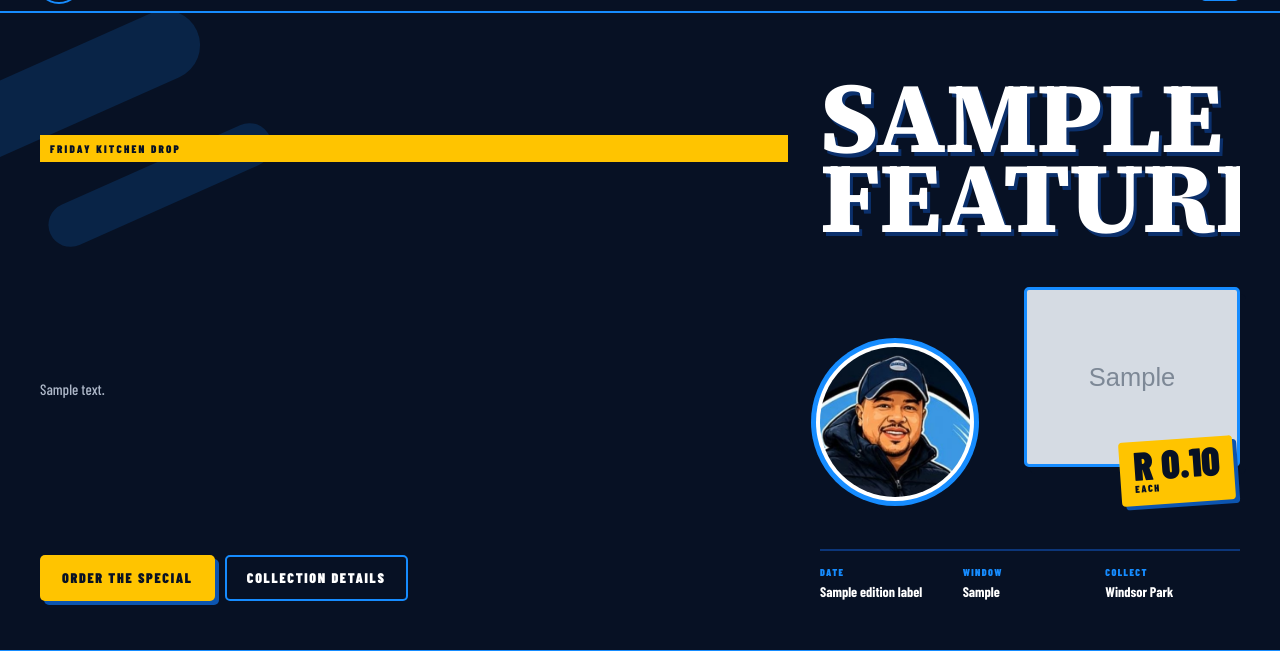
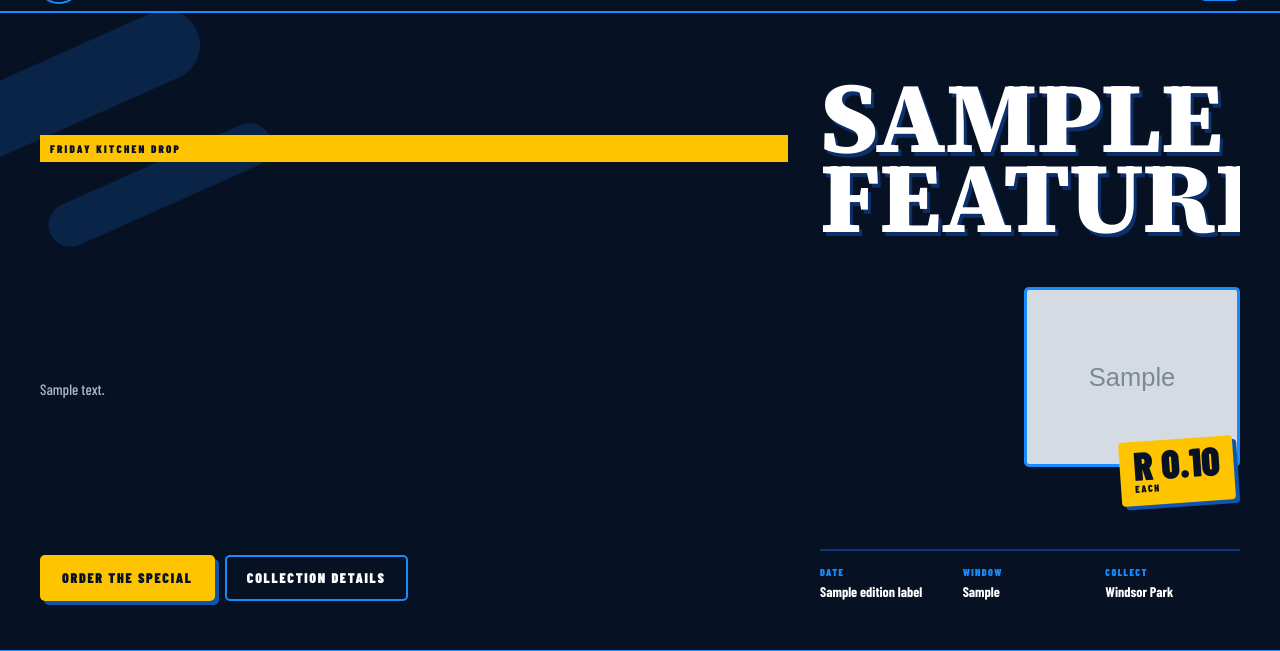
Before and after one commit to alboogycOdR/curry-orders, a Django app: template src/templates/public/v2/home.html in a window 1280 px wide. Shown: the part 78-729 px from the top of the page. Run offline with Django 5.2, Linux system fonts and the light colour scheme; the template is opened without the code that fills it: most values are stand-ins (such as "Sample title", 1, 10 or a date in 2020); grey boxes marked "Sample" are stand-in pictures.

Commit message:
Remove the owner-portrait ring from the Home hero art block
Per request. Only removed from the hero (home.html's .pv-art) --
the portrait still appears in the sticky header avatar and the
Promise panel ("meet the kitchen"), both a different purpose
(brand identity / trust) than the hero's own dish-focused art.

Co-Authored-By: Claude Sonnet 5 <noreply@anthropic.com>
Claude-Session: https://claude.ai/code/session_01WdGrrJzjUxNBFwxbHDJhK1

```diff
--- a/src/templates/public/v2/home.html
+++ b/src/templates/public/v2/home.html
@@ -36,7 +36,7 @@ review (public/urls_v2.py's own docstring has the full reasoning):
 
   <div class="pv-art">
     <div class="pv-plate" style="background-image:url('{% if featured.photo_url %}{{ featured.photo_url }}{% else %}{% static 'img/poster-food-crop.jpg' %}{% endif %}')" role="img" aria-label="{{ featured.name|default:'Featured dish' }}"></div>
-    <div class="pv-ring" style="background-image:url('{% static 'img/poster-owner-portrait.jpg' %}')" role="img" aria-label="{{ site_name }} owner illustration"></div>
+    {% comment %}Owner portrait ring removed from the hero per request — still used elsewhere (header avatar, Promise panel "meet the kitchen").{% endcomment %}
     {% if featured %}
     <div class="pv-sticker"><b>{{ featured.price_cents|cents }}</b><span>Each</span></div>
     {% endif %}
```
